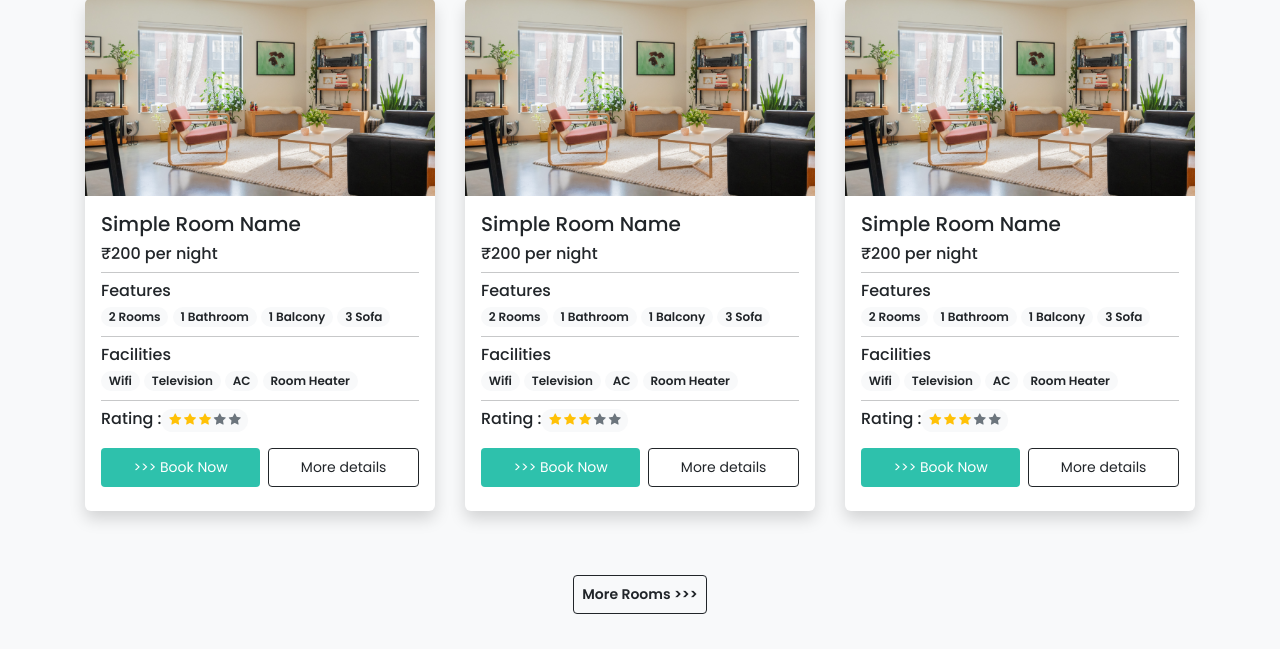
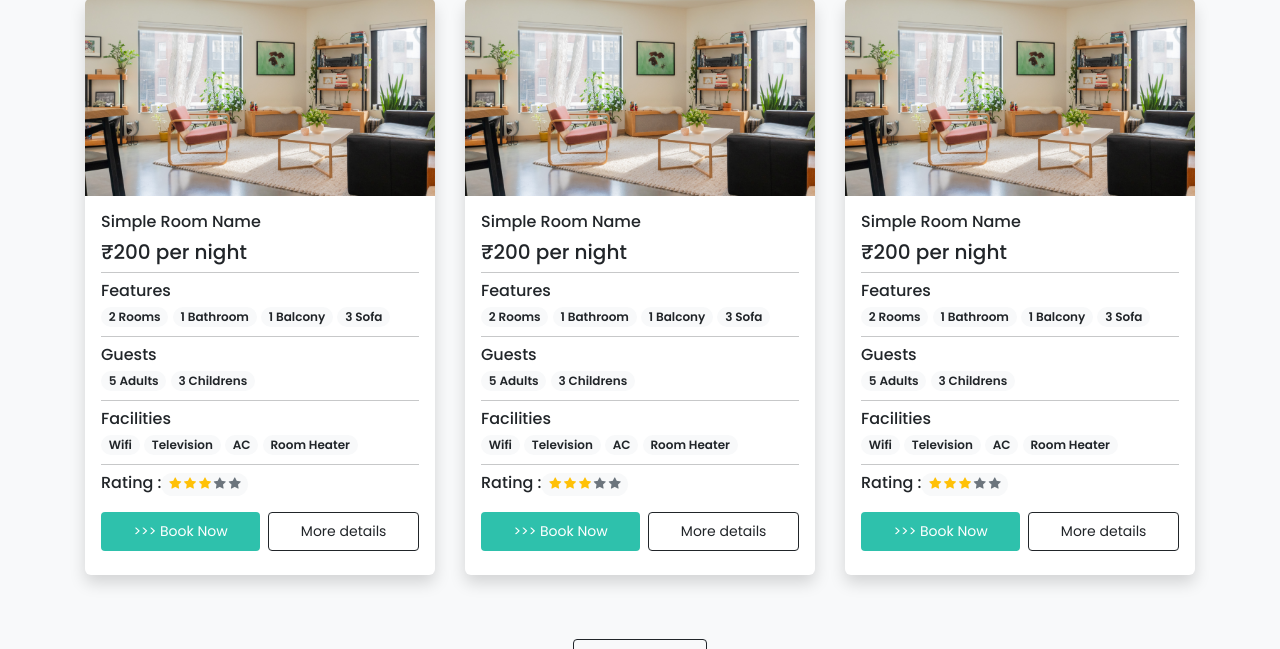
Before and after one commit to musarafhossain/MH-Hotel, a PHP site: page / in a window 1280 px wide. Shown: the part 1311-1960 px from the top of the page. Run offline with PHP 8.4, Linux system fonts and the light colour scheme.

Commit message:
add guests section in room card

```diff
--- a/index.php
+++ b/index.php
@@ -136,8 +136,8 @@
                 <div class="card border-0 shadow" style="max-width: 350px; margin: auto;">
                     <img src="./images/rooms/1.jpg" class="card-img-top">
                     <div class="card-body">
-                        <h5>Simple Room Name</h5>
-                        <h6 class="">₹200 per night</h6>
+                        <h6>Simple Room Name</h6>
+                        <h5 class="">₹200 per night</h5>
                         <hr class="my-2">
                         <div class="features">
                             <h6 class="mb-1">Features</h6>
@@ -152,6 +152,16 @@
                             </span>
                             <span class="badge rounded-pill text-bg-light text-dark text-wrap">
                                 3 Sofa
+                            </span>
+                        </div>
+                        <hr class="my-2">
+                        <div class="features">
+                            <h6 class="mb-1">Guests</h6>
+                            <span class="badge rounded-pill text-bg-light text-dark text-wrap">
+                                5 Adults
+                            </span>
+                            <span class="badge rounded-pill text-bg-light text-dark text-wrap">
+                                3 Childrens
                             </span>
                         </div>
                         <hr class="my-2">
@@ -193,8 +203,8 @@
                 <div class="card border-0 shadow" style="max-width: 350px; margin: auto;">
                     <img src="./images/rooms/1.jpg" class="card-img-top">
                     <div class="card-body">
-                        <h5>Simple Room Name</h5>
-                        <h6 class="">₹200 per night</h6>
+                        <h6>Simple Room Name</h6>
+                        <h5 class="">₹200 per night</h5>
                         <hr class="my-2">
                         <div class="features">
                             <h6 class="mb-1">Features</h6>
@@ -209,6 +219,16 @@
                             </span>
                             <span class="badge rounded-pill text-bg-light text-dark text-wrap">
                                 3 Sofa
+                            </span>
+                        </div>
+                        <hr class="my-2">
+                        <div class="features">
+                            <h6 class="mb-1">Guests</h6>
+                            <span class="badge rounded-pill text-bg-light text-dark text-wrap">
+                                5 Adults
+                            </span>
+                            <span class="badge rounded-pill text-bg-light text-dark text-wrap">
+                                3 Childrens
                             </span>
                         </div>
                         <hr class="my-2">
@@ -250,8 +270,8 @@
                 <div class="card border-0 shadow" style="max-width: 350px; margin: auto;">
                     <img src="./images/rooms/1.jpg" class="card-img-top">
                     <div class="card-body">
-                        <h5>Simple Room Name</h5>
-                        <h6 class="">₹200 per night</h6>
+                        <h6>Simple Room Name</h6>
+                        <h5 class="">₹200 per night</h5>
                         <hr class="my-2">
                         <div class="features">
                             <h6 class="mb-1">Features</h6>
@@ -266,6 +286,16 @@
                             </span>
                             <span class="badge rounded-pill text-bg-light text-dark text-wrap">
                                 3 Sofa
+                            </span>
+                        </div>
+                        <hr class="my-2">
+                        <div class="features">
+                            <h6 class="mb-1">Guests</h6>
+                            <span class="badge rounded-pill text-bg-light text-dark text-wrap">
+                                5 Adults
+                            </span>
+                            <span class="badge rounded-pill text-bg-light text-dark text-wrap">
+                                3 Childrens
                             </span>
                         </div>
                         <hr class="my-2">
```
